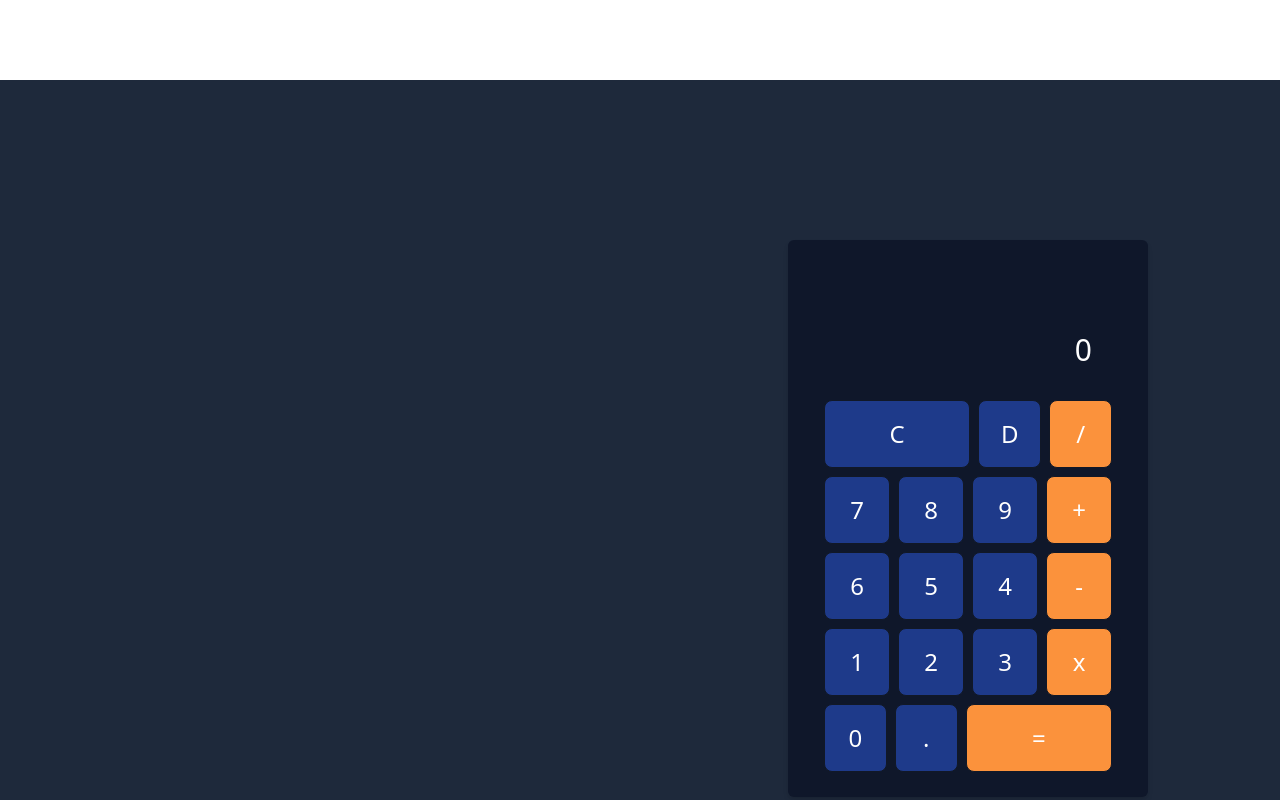
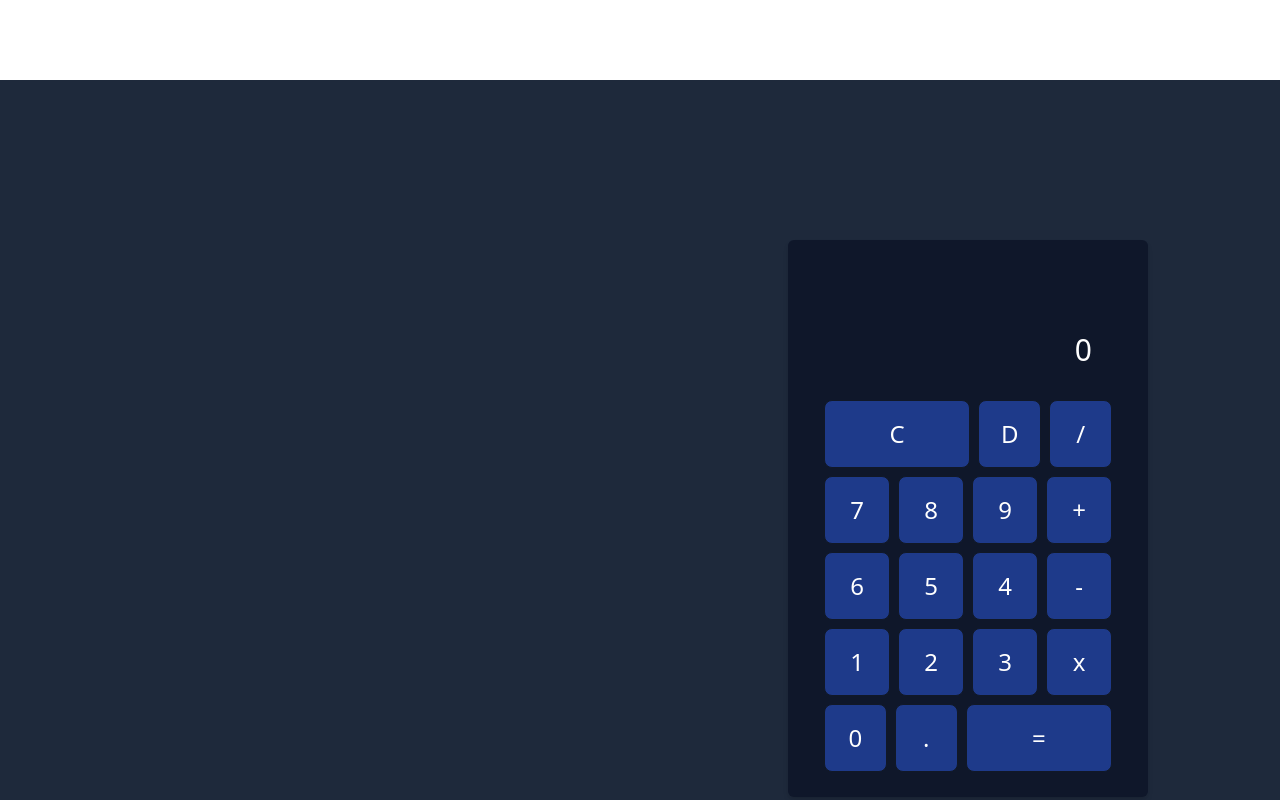
Before and after one commit to fhariza29/Calc-nextjs, a Next.js app: page / in a window 1280 px wide. Shown: the top 800 px of the page. Built offline with nearby package versions, Linux system fonts and the light colour scheme.

Commit message:
mengedit warna button

```diff
--- a/pages/Button.js
+++ b/pages/Button.js
@@ -4,10 +4,10 @@ const Button = ({val, clickAction, grow = false, operator = false}) => {
   return (
     <button
     onClick={() => clickAction(val)}
-    className={`text-white text-2xl h-1/5 cursor-pointer  rounded-lg border border-gray-900 hover:bg-gray-700
+    className={`text-white text-2xl h-1/5 cursor-pointer bg-blue-900 rounded-lg border border-gray-900 hover:bg-gray-700
     ${grow ? ` flex-row basis-1/2` : `flex-row basis-18 `}
     ${grow && val === 0 ? `flex-[3_0_63%]` : `flex-[1_0_21%] `}
-    ${operator ? `bg-orange-400` : ` bg-blue-900 `}
+
 
 
     `}
```
